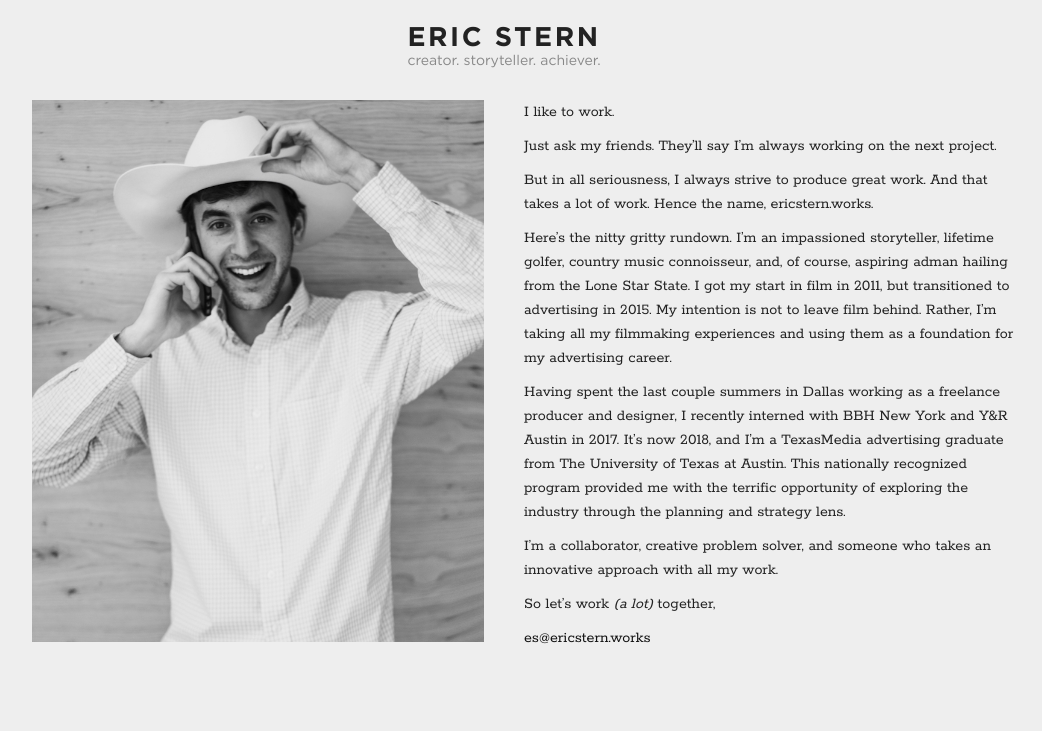
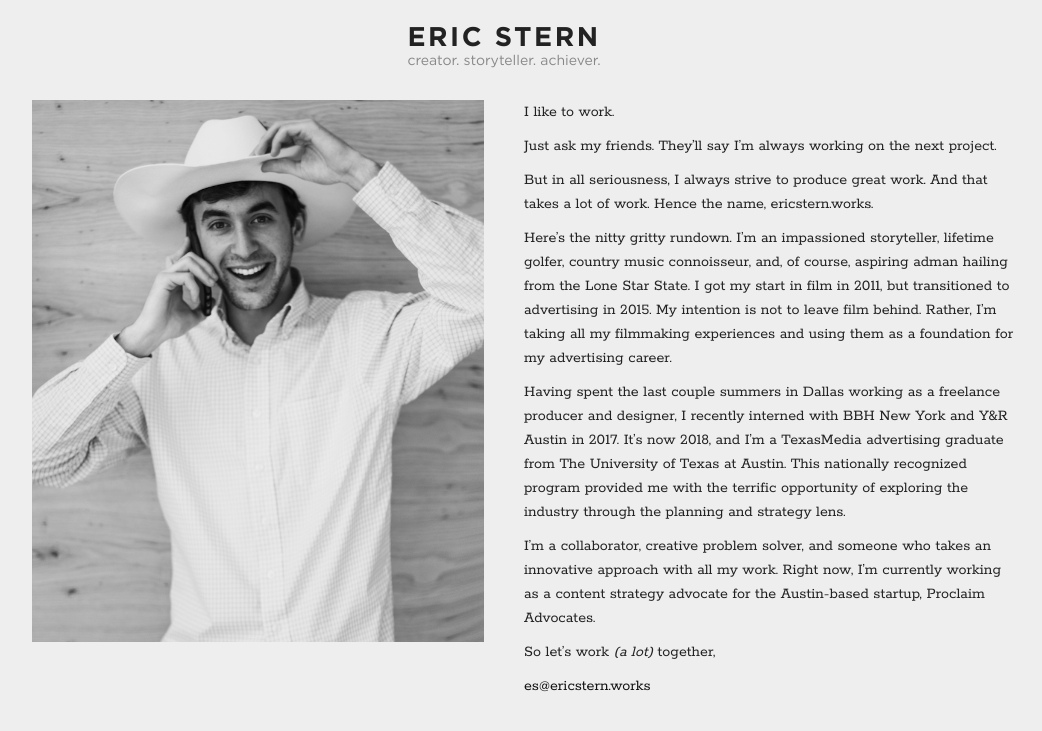
Before and after one commit to heidarianw/EricStern, a Jekyll site: the page built from about.markdown, in a window 1280 px wide. Shown: the top 731 px of the page, without its empty margins (136-1178 px from the left). Built offline with Jekyll 4.4.1, drawn with Linux system fonts in a browser that asks for light colours; nearby versions of some CDN libraries; some web fonts are replaced.

Commit message:
Updated About

```diff
--- a/about.markdown
+++ b/about.markdown
@@ -17,7 +17,7 @@ Here’s the nitty gritty rundown. I’m an impassioned storyteller, lifetime go
 
 Having spent the last couple summers in Dallas working as a freelance producer and designer, I recently interned with BBH New York and Y&R Austin in 2017. It’s now 2018, and I’m a TexasMedia advertising graduate from The University of Texas at Austin. This nationally recognized program provided me with the terrific opportunity of exploring the industry through the planning and strategy lens.
 
-I’m a collaborator, creative problem solver, and someone who takes an innovative approach with all my work.
+I’m a collaborator, creative problem solver, and someone who takes an innovative approach with all my work. Right now, I'm currently working as a content strategy advocate for the Austin-based startup, Proclaim Advocates.
 
 So let’s work *(a lot)* together,
 
```
